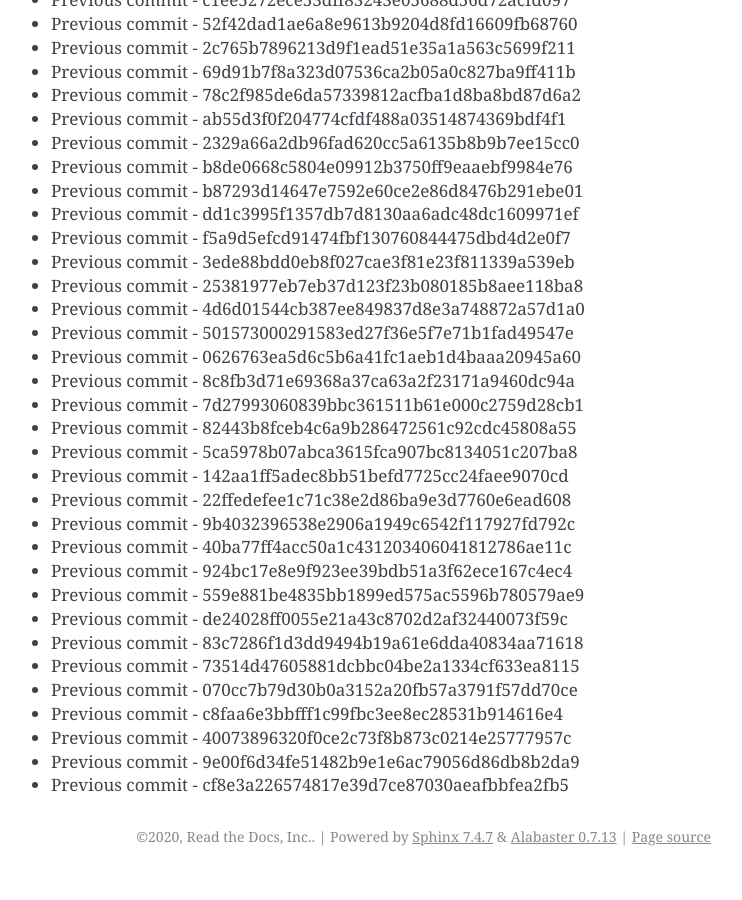
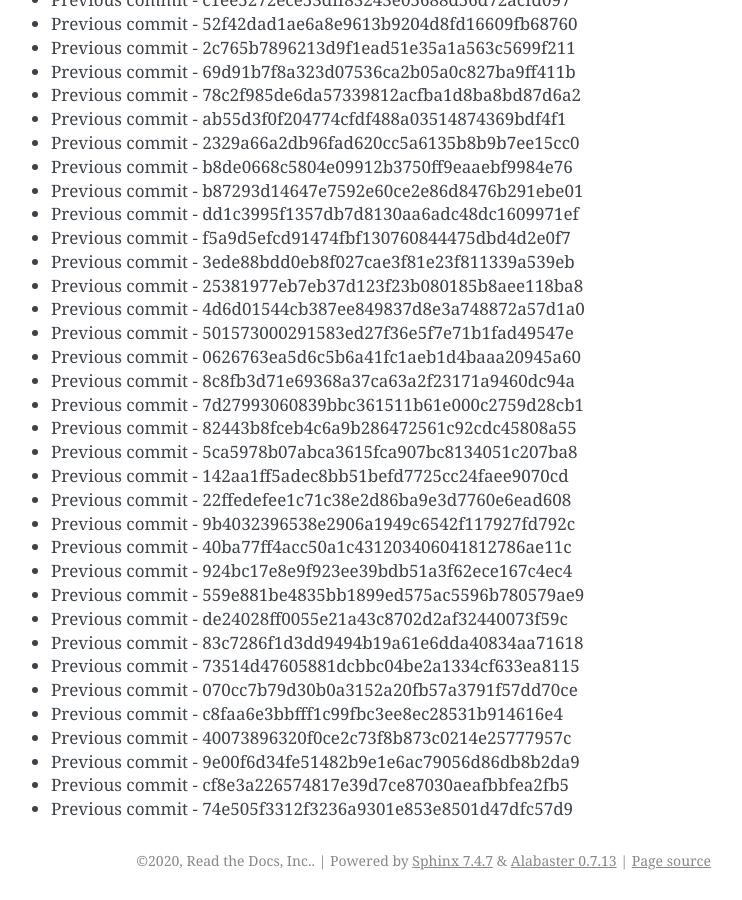
Before and after one commit to readthedocs/rtd-git-stresstest, a Sphinx documentation site: the page built from docs/updates.rst, in a window 1280 px wide and 900 px high, scrolled down 47916 px. Shown: the whole window, without its empty margins (399-1141 px from the left). Built offline with Sphinx 7.4.7, drawn with Linux system fonts in a browser that asks for light colours; before the commit the page ends 48792 px from its top, so only the background shows below that.

Commit message:
Generating commit from previous: 74e505f3312f3236a9301e853e8501d47dfc57d9

```diff
--- a/docs/updates.rst
+++ b/docs/updates.rst
@@ -2045,3 +2045,4 @@ It can be tested for any performance characteristics.
 * Previous commit - 40073896320f0ce2c73f8b873c0214e25777957c
 * Previous commit - 9e00f6d34fe51482b9e1e6ac79056d86db8b2da9
 * Previous commit - cf8e3a226574817e39d7ce87030aeafbbfea2fb5
+* Previous commit - 74e505f3312f3236a9301e853e8501d47dfc57d9
```
